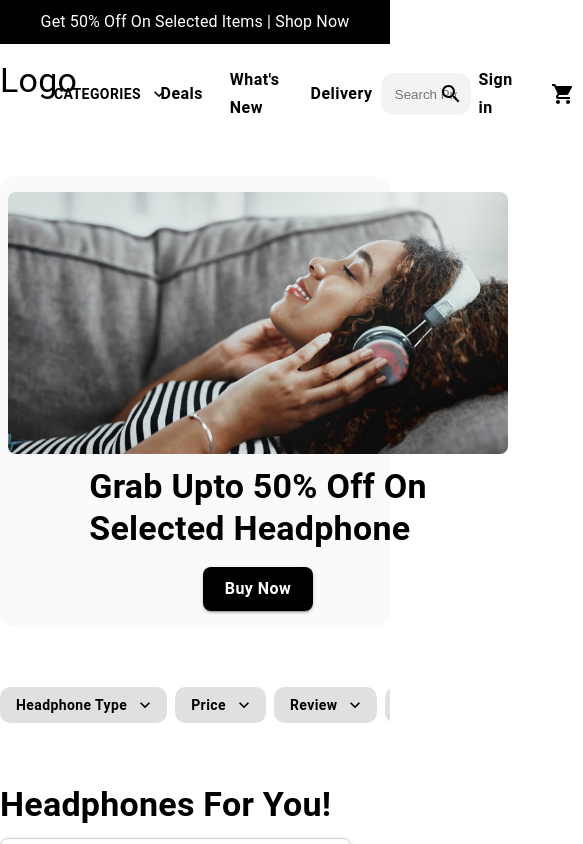
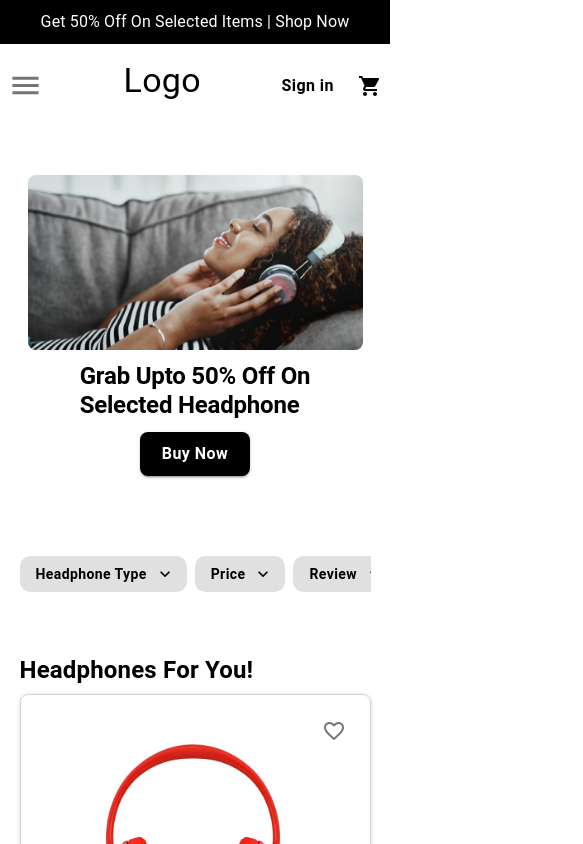
Before and after one commit to EgorUshakovOfficial/ecommerce-project, a React (Create React App) app in the folder client/: page / in a window 390 px wide. Shown: the top 844 px of the page, 583 px wide, since content can reach past the window. Built offline with nearby package versions, Linux system fonts and the light colour scheme.

Commit message:
Added styles to home page for responsiveness

```diff
--- a/client/src/components/cart/CartItem.jsx
+++ b/client/src/components/cart/CartItem.jsx
@@ -1,34 +1,42 @@
-import {Box, Typography} from '@mui/material';
+import {Box, Typography, useMediaQuery, useTheme} from '@mui/material';
 import {styled} from '@mui/material/styles';
 import ProductImage from '../product/ProductImage';
 import ProductControls from '../product/ProductControls';
 
-// Product width and height
-const PRODUCT_IMAGE_WIDTH = 100, PRODUCT_IMAGE_HEIGHT = 100;
 
 // Cart item container
 const StyledCartItem = styled('div')( ({theme}) => ({
     display: "flex",
     alignItems:"center",
     justifyContent:"space-between",
-    overflowY:"auto",
-    gap:"0.5em",
-    minHeight: PRODUCT_IMAGE_HEIGHT,
+    gap:"0.25em",
+    padding:theme.spacing(1, 2),
     borderBottom:"1px solid lightgray",
-    padding: theme.spacing(2, 0)
 }));
 
-export default function CartItem({
-     id,
-     name,
-     color,
-     quantity,
-     image,
-     cost
-}){
+export default function CartItem(props){
+    const {id, name, color, quantity, image, cost} = props;
+
+    // Theme
+    const theme = useTheme();
+
+    // Matches width screen size of at least 600px
+    const matchDesktop = useMediaQuery(theme.breakpoints.up('sm'));
+
+    // Product width and height sizes
+    const PRODUCT_IMAGE_WIDTH = matchDesktop ? 100 : 60;
+    const PRODUCT_IMAGE_HEIGHT = PRODUCT_IMAGE_WIDTH;
+
+
     return (
-        <StyledCartItem id={id}>
-            <ProductImage image={image} style={{width:PRODUCT_IMAGE_WIDTH, height:PRODUCT_IMAGE_HEIGHT}} />
+        <StyledCartItem id={id} style={props.style}>
+            <ProductImage
+                image={image}
+                style={{
+                    width:PRODUCT_IMAGE_WIDTH,
+                    height:PRODUCT_IMAGE_HEIGHT
+                }}
+            />
             <Box
                 display="flex"
                 flexDirection="column"
--- a/client/src/components/cart/ShoppingCart.jsx
+++ b/client/src/components/cart/ShoppingCart.jsx
@@ -21,6 +21,7 @@ const DrawerHeader = styled('div')(({theme}) => ({
 const Main = styled('main', {shouldForwardProp: prop => prop !== 'open'})
 (({theme, open}) => ({
     flexGrow: 1,
+    overflowY:"auto",
     transition: theme.transitions.create('margin', {
         easing: theme.transitions.easing.sharp,
         duration: theme.transitions.duration.leavingScreen
@@ -34,8 +35,10 @@ const Main = styled('main', {shouldForwardProp: prop => prop !== 'open'})
 }));
 
 export default function ShoppingCart(){
+    // State of the cart
     const [openCart, setOpenCart] = useState(false);
 
+    // Callbacks on specified events
     const handleCartOpen = () => setOpenCart(true);
 
     const handleCartClose = () => setOpenCart(false);
--- a/client/src/components/header/Banner.jsx
+++ b/client/src/components/header/Banner.jsx
@@ -1,7 +1,8 @@
-import {Box, Button, Typography} from '@mui/material';
+import {Box, Button, Typography, useMediaQuery, useTheme} from '@mui/material';
 import {styled} from '@mui/material/styles';
 import bannerImg from '../../assets/images/banner-image.jpg'
 import { bgColor } from '../../data/styles/colors';
+import ProductImage from '../product/ProductImage';
 
 // Styled banner wrapper
 const BannerWrapper = styled(Box)(({theme}) => ({
@@ -13,7 +14,6 @@ const StyledBanner = styled(Box)(({theme}) => ({
     background:"#FAFAFA",
     display:"grid",
     gap:"0.5em",
-    gridTemplateColumns:"repeat(auto-fit, minmax(500px, 1fr))",
     alignItems:"center",
     justifyItems:"center",
     borderRadius:"1em",
@@ -21,15 +21,31 @@ const StyledBanner = styled(Box)(({theme}) => ({
 }))
 
 export default function Banner(){
+    // Theme
+    const theme = useTheme();
+
+    // Matches width size of at least 600px-desktop view
+    const matchMobile = useMediaQuery('(max-width: 886px)', {noSsr:true});
+
     return (
-        <BannerWrapper>
-            <StyledBanner>
-                <Box minWidth="500px">
-                    <img src={bannerImg}/>
-                </Box>
+        <BannerWrapper
+            sx={{
+                marginInline:"auto",
+                width: matchMobile ? "90%" : "100%"
+            }}
+        >
+            <StyledBanner
+                sx={{
+                    gridTemplateColumns: matchMobile ?
+                    "100%" : "repeat(2, 1fr)",
+                    background: matchMobile ? "white" : "#FAFAFA"
+                }}
+            >
+                <ProductImage image={bannerImg} style={{minWidth: matchMobile ? 0 : 500}} />
                 <Box>
                     <Typography
-                        variant="h4"
+                        variant="h2"
+                        fontSize={matchMobile ? "1.5em" : "2.1em"}
                         marginBottom="0.5em"
                         fontWeight="600"
                     >
--- a/client/src/components/header/nav/Nav.jsx
+++ b/client/src/components/header/nav/Nav.jsx
@@ -1,5 +1,7 @@
+import {Fragment} from 'react';
 import {styled, useMediaQuery} from '@mui/material';
 import Logo from '../../Logo';
+import NavMobile from './NavMobile';
 import NavCenter from './NavCenter';
 import NavRight from './NavRight';
 
@@ -18,8 +20,17 @@ export default function Nav(){
 
     return (
         <StyledNav>
-            <Logo />
-            <NavCenter />
+            {matchMobile ?
+                <Fragment>
+                    <NavMobile />
+                    <Logo />
+                </Fragment>
+                :
+                <Fragment>
+                    <Logo />
+                    <NavCenter />
+                </Fragment>
+            }
             <NavRight />
         </StyledNav>
     )
--- a/client/src/components/header/nav/NavMobile.jsx
+++ b/client/src/components/header/nav/NavMobile.jsx
@@ -0,0 +1,115 @@
+
+import {useState, Fragment} from 'react';
+import {Box, Collapse, Drawer, IconButton, Typography} from '@mui/material';
+import {
+    ExpandMore as ExpandMoreIcon,
+    Menu as MenuIcon,
+    Close as CloseIcon
+} from '@mui/icons-material';
+import Button from '../../Button';
+
+// Button style
+const btnStyle = {
+    textTransform:"none",
+    fontSize:"1.25em",
+    display:"block",
+    textAlign:"center"
+};
+
+const navLinks = ["Deals", "What's New", "Delivery"];
+
+const types = ['Earphone', 'Headphones', 'Airpods'];
+
+export default function NavMobile(){
+    // State of the mobile navigation menu
+    const [mobileOpen, setMobileOpen] = useState(false);
+
+    // Expands categories menu
+    const [expandCategories, setExpandCategories] = useState(false);
+
+    // Opens mobile navigation menu
+    const handleMobileOpenOnClick = () => setMobileOpen(true);
+
+    // Expands categories menu
+    const handleExpandCategoriesOnClick = () => setExpandCategories(prevState => !prevState);
+
+    // Collpases categories menu
+    const handleExpandCategoriesOnClose = () => setExpandCategories(false);
+
+    // Closes mobile navigation menu
+    const handleMobileOpenOnClose = () => setMobileOpen(false);
+
+    return (
+        <Fragment>
+            <IconButton
+                disableRipple
+                onClick={handleMobileOpenOnClick}
+            >
+                <MenuIcon fontSize="large"/>
+            </IconButton>
+            <Drawer
+                open={mobileOpen}
+                onClose={handleMobileOpenOnClose}
+                sx={{
+                    '& .MuiDrawer-paper': {
+                        boxSizing: 'border-box',
+                        width: 240,
+                    },
+                }}
+            >
+                <Box
+                    display="flex"
+                    alignItems="center"
+                    justifyContent="flex-start"
+                    padding="0.5em"
+                >
+                    <IconButton
+                        onClick={handleMobileOpenOnClose}
+                    >
+                        <CloseIcon fontSize="large" />
+                    </IconButton>
+                </Box>
+                <Box variant="nav">
+                    {navLinks.map(navLink => (
+                        <Button
+                            disableRipple
+                            color="inherit"
+                            onClick={handleMobileOpenOnClose}
+                            sx={btnStyle}
+                            fullWidth
+                            href={`/${navLink}`}
+                        >
+                            {navLink}
+                        </Button>
+                    ))}
+                    <Box
+                        display='flex'
+                        alignItems="center"
+                        justifyContent="center"
+                        gap="0.25em"
+                    >
+                        <Typography fontSize="1.25em">Categories</Typography>
+                        <IconButton
+                            disableRipple
+                            onClick={handleExpandCategoriesOnClick}
+                        >
+                            <ExpandMoreIcon fontSize="large" />
+                        </IconButton>
+                    </Box>
+                    <Collapse in={expandCategories} timeout="auto">
+                        {types.map(type => (
+                        <Button
+                            disableRipple
+                            style={btnStyle}
+                            color="inherit"
+                            onClick={handleMobileOpenOnClose}
+                        >
+                            {type}
+                        </Button>
+                        ))}
+                    </Collapse>
+                </Box>
+            </Drawer>
+        </Fragment>
+    )
+}
--- a/client/src/components/product/Product.jsx
+++ b/client/src/components/product/Product.jsx
@@ -16,7 +16,7 @@ const ProductDiv = styled('div')( ({theme}) => ({
     border:"1px solid lightgray",
     borderRadius:"0.5em",
     padding: theme.spacing(2),
-    minWidth:250
+    minWidth:250,
 }));
 
 export default function Product({
--- a/client/src/components/product/ProductCarousel.jsx
+++ b/client/src/components/product/ProductCarousel.jsx
@@ -7,28 +7,37 @@ import {cartItems} from '../../mock/cartItems';
 const CarouselContainer = styled(Box)( ({theme}) => ({
     display:"grid",
     gap:"0.5em",
-    overflowX:"auto",
-    padding: theme.spacing(2, 0),
+    overflowX:"auto"
 }));
 
-export default function ProductCarousel({id, title}){
+export default function ProductCarousel(props){
+    const {id, title} = props;
+
     // Theme
     const theme = useTheme();
 
-    // Matches screen sizes with width of up to and including 600px
+    // Matches width screen sizes with of at least 600px
     const matchDesktop = useMediaQuery(theme.breakpoints.up('sm'));
 
     return (
-        <Box id={id} paddingBlock="2em">
+        <Box
+            id={id}
+            sx={{
+                width: matchDesktop ? "100%" : "90%",
+                marginInline:"auto"
+            }}
+            {...props}
+        >
             <Typography
-                variant="h4"
+                variant="h2"
+                fontSize={matchDesktop ? "2.1em" : "1.5em"}
                 fontWeight="600"
                 gutterBottom
             >
                 {title}
             </Typography>
             <CarouselContainer
-                gridAutoColumns={matchDesktop ? "350px" : "90%"}
+                gridAutoColumns={matchDesktop ? "350px" : "100%"}
                 gridAutoFlow={matchDesktop ? "column" : "none"}
             >
                 {cartItems.map(product => <Product {...product} />)}
--- a/client/src/features/gallery/components/Filters.jsx
+++ b/client/src/features/gallery/components/Filters.jsx
@@ -1,4 +1,4 @@
-import {Box, Button} from '@mui/material';
+import {Box, Button, useMediaQuery, useTheme} from '@mui/material';
 import {styled} from '@mui/material';
 import FilterListIcon from '@mui/icons-material/FilterList';
 import Filter from './FilterDropdown';
@@ -8,12 +8,25 @@ const Container = styled(Box)(({theme}) => ({
     display:"flex",
     alignItems:"center",
     gap:"0.5em",
-    padding: theme.spacing(1, 0)
+    padding: theme.spacing(1, 0),
+    marginInline:"auto"
 }));
 
 export default function Filters(){
+    // Theme
+    const theme = useTheme();
+
+    // Match width screen size of at least 600px
+    const matchDesktop = useMediaQuery(theme.breakpoints.up('sm'));
+
     return (
-        <Container justifyContent="space-between" style={{width:"100%", overflowX:"auto"}}>
+        <Container
+            justifyContent="space-between"
+            style={{
+                width:matchDesktop ? '100%' : "90%",
+                overflowX:"auto"
+            }}
+        >
             <Container>
                 {filters.map(filter => <Filter {...filter} />)}
                 <Button
@@ -21,6 +34,7 @@ export default function Filters(){
                     color="inherit"
                     disableRipple
                     size="medium"
+                    style={{textTransform:"none", fontSize:"1em"}}
                     onClick={() => {}}
                     endIcon={<FilterListIcon />}
                 >
--- a/client/src/features/gallery/components/ProductSection.jsx
+++ b/client/src/features/gallery/components/ProductSection.jsx
@@ -7,7 +7,7 @@ import {Product} from '../../../components';
 const ProductGallery = styled(Box)({
     display: "grid",
     gap:"0.5em",
-    gridTemplateColumns:"repeat(auto-fill, minmax(350px, 1fr))"
+    gridTemplateColumns:"repeat(auto-fill, minmax(350px, 1fr))",
 })
 
 export default function ProductSection(){
@@ -22,15 +22,25 @@ export default function ProductSection(){
             variant="section"
             id="product-gallery-section"
             paddingBlock="2em"
+            sx={{
+                width:matchDesktop ? "100%" : "90%",
+                marginInline:"auto"
+            }}
         >
             <Typography
                 variant="h4"
                 fontWeight="600"
+                fontSize={matchDesktop ? "2.1em" : "1.5em"}
                 gutterBottom
             >
                 Headphones For You!
             </Typography>
-            <ProductGallery width={matchDesktop ? "100%" : "90%"}>
+            <ProductGallery
+                sx={{
+                    gridTemplateColumns:matchDesktop
+                    ? "repeat(auto-fill, minmax(350px, 1fr))" : "100%"
+                }}
+            >
                 {cartItems.map(product => <Product {...product} />)}
             </ProductGallery>
         </Box>
--- a/client/src/pages/Home.jsx
+++ b/client/src/pages/Home.jsx
@@ -11,7 +11,11 @@ export default function HomePage(){
                 <Header />
                 <Filters />
                 <ProductSection />
-                <ProductCarousel title="Similar Items You Might Like" id="similar-products-section" />
+                <ProductCarousel
+                    title="Similar Items You Might Like"
+                    id="similar-products-section"
+                    style={{paddingBottom:"2em"}}
+                />
                 <ProductCarousel title="Recentedly Viewed" id="recentedly-viewed-section" />
             </Container>
         </Fragment>
```
